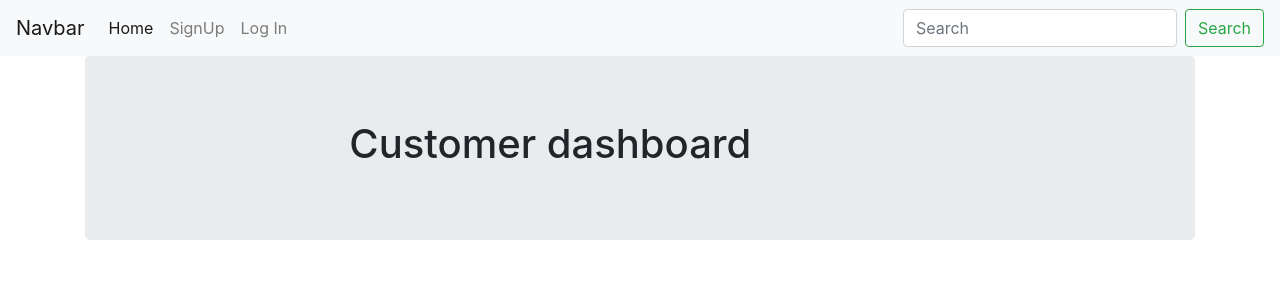
After one commit to ZandTree/beurs, a Django app: page /users/customer-dashboard in a window 1280 px wide. The commit adds this page. Shown: the top 300 px of the page. Run offline with Django 3.2, Linux system fonts and the light colour scheme; some libraries are stand-ins or nearby versions.

Commit message:
add primitive layout and func:dashboard for Cst and Empl

```diff
--- a/beurs/urls.py
+++ b/beurs/urls.py
@@ -21,12 +21,15 @@ from rest_framework import  routers
 from api.account.viewsets import UserViewSet
 from django.views.generic import TemplateView
 
+
 router = routers.DefaultRouter()
 router.register(r'users', UserViewSet)
 
 urlpatterns = [
     path('admin/', admin.site.urls),
     path('',TemplateView.as_view(template_name = 'home.html'),name='home'),
+    path('users/',include('users.urls'))
+
 
 
 ]
--- /dev/null
+++ b/templates/customer/customer-dashboard.html
@@ -0,0 +1,14 @@
+{% extends 'base.html' %}
+{% load static %}
+
+{% block content %}
+<div class="jumbotron">
+    <div class="row">
+        <div class="col col-md-10">
+            <h1 class="text-center">Customer dashboard</h1>
+        </div>
+    </div>
+
+</div>
+
+{% endblock content %}
--- a/templates/home.html
+++ b/templates/home.html
@@ -12,12 +12,12 @@
     </div>
     <div class="mt-3 d-flex justify-content-between">
         <div >
-            <button class="btn btn-success"><a href="#">
+            <button class="btn btn-success"><a href="{% url 'users:customer-signup' %}"}>
                 Register as a customer</a>
             </button>
         </div>
         <div >
-            <button class="btn btn-success"><a href="#">Register as an employee</a>
+            <button class="btn btn-success"><a href="{% url 'users:employee-signup' %}">Register as an employee</a>
             </button>
         </div>
     </div>
--- a/users/apps.py
+++ b/users/apps.py
@@ -3,5 +3,5 @@ from django.apps import AppConfig
 
 class UsersConfig(AppConfig):
     name = 'users'
-    def ready(self):
-        from . import signals
+    # def ready(self):
+    #     from . import signals
--- a/users/urls.py
+++ b/users/urls.py
@@ -1,8 +1,16 @@
 from django.urls import path
-from .views import CustReg
+from .views import (CustomerRegister,
+                    CustomerDashboard,
+                    EmployeeRegister,
+                    EmployeeDashboard
+                    )
 
 app_name = 'users'
 
 urlpatterns = [
-    path('',CustReg.as_view(),name="customer-signup")
+    path('customer-registation', CustomerRegister.as_view(),name='customer-signup'),
+    path('customer-dashboard', CustomerDashboard.as_view(),name='customer-dashboard'),
+    path('employee-registation', EmployeeRegister.as_view(),name='employee-signup'),
+    path('employee-dashboard', EmployeeDashboard.as_view(),name='employee-dashboard'),
+
 ]
--- a/users/views.py
+++ b/users/views.py
@@ -1,15 +1,25 @@
-from django.views.generic import CreateView,RedirectView
+from django.views.generic import RedirectView,TemplateView
 from django.contrib.auth import get_user_model
+User = get_user_model()
+# from django.contrib.auth.forms import UserCreationForm
+# from .forms import *
 
-User = get_user_model()
-
-from django.contrib.auth.forms import UserCreationForm
-from .forms import *
-
-class CustReg(RedirectView):
+class CustomerRegister(RedirectView):
     pattern_name = 'users:customer-dashboard'
-
-    def get_redirect_url(self):
+    def get_redirect_url(self,*args,**kwargs):
         # some logic here
         # user gets is_customer True
         return super().get_redirect_url(*args,**kwargs)
+
+class CustomerDashboard(TemplateView):
+    template_name = 'customer/customer-dashboard.html'
+
+class EmployeeDashboard(RedirectView):
+    pattern_name = 'users:employee-dashboard'
+    def get_redirect_url(self,*args,**kwargs):
+        # some logic here
+        # user gets is_employee True
+        return super().get_redirect_url(*args,**kwargs)
+
+class EmployeeRegister(TemplateView):
+    template_name = 'employee/employee-dashboard.html'
```
Also changed, not shown: templates/employee/employee-dashboard.html (added, +15 -0 lines).
